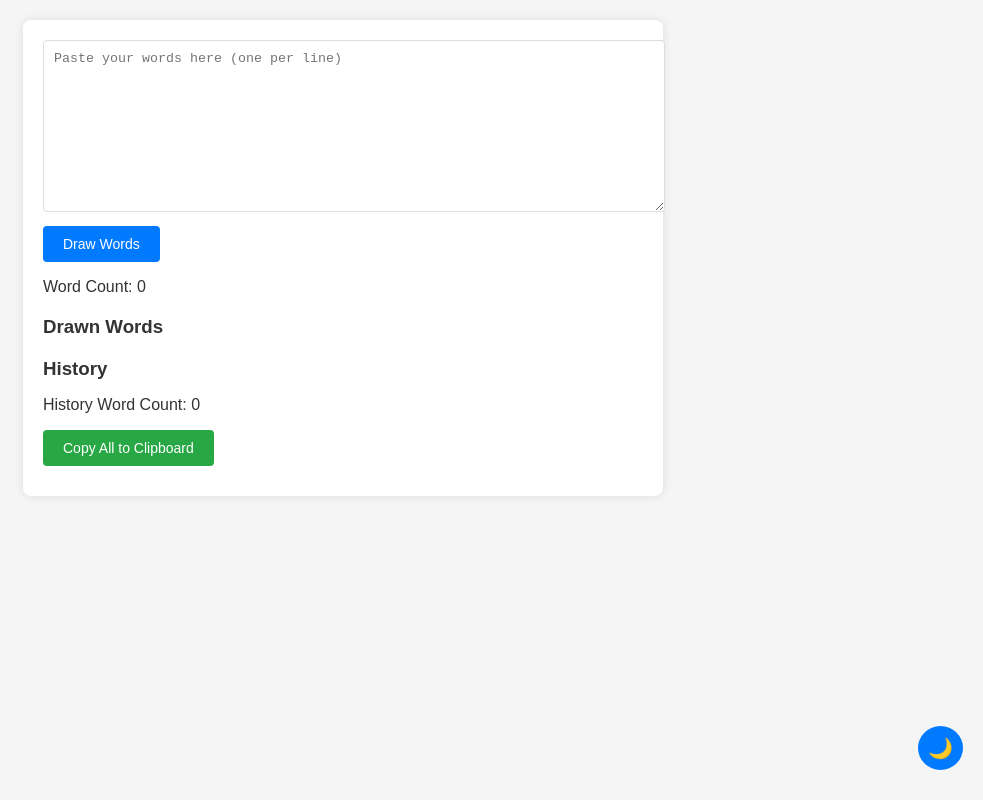
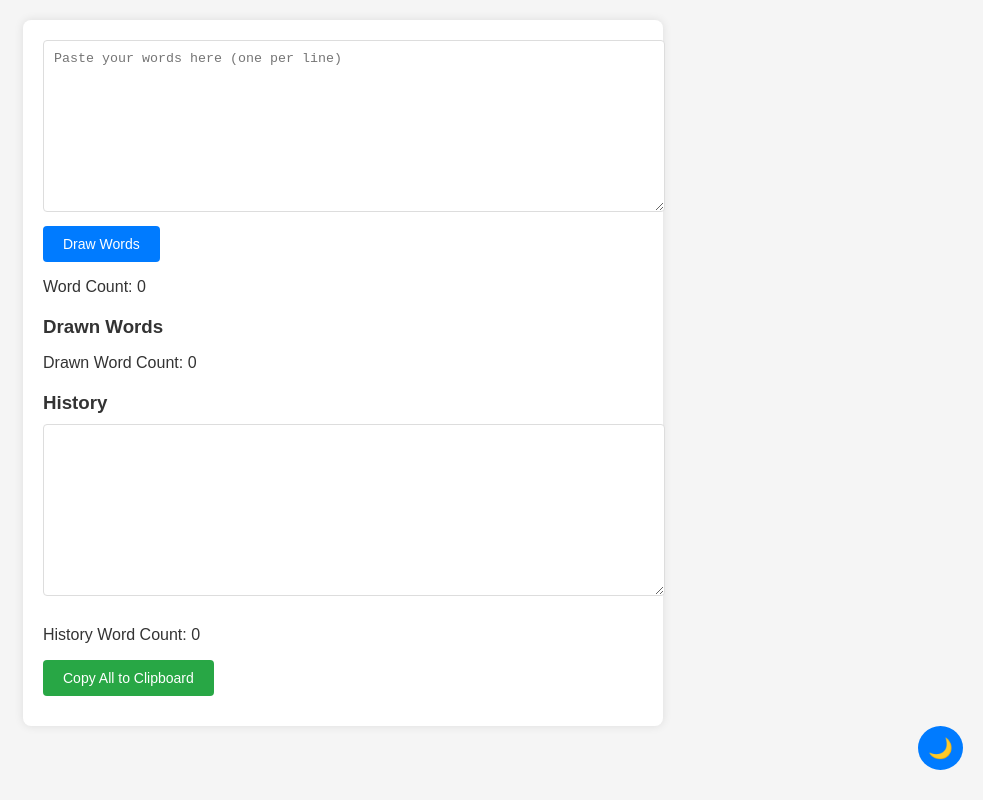
Before and after one commit to Vivek114an/Random-words, a plain HTML site: page index.html in a window 1280 px wide. Shown: the whole page, without its empty margins (297-1280 px from the left). Drawn offline with Linux system fonts and the light colour scheme.

Commit message:
Update index.html

```diff
--- a/index.html
+++ b/index.html
@@ -1,4 +1,3 @@
-
 <!DOCTYPE html>
 <html lang="en">
 <head>
@@ -16,11 +15,12 @@
         <div class="section">
             <h3>Drawn Words</h3>
             <ul id="drawnWords"></ul>
+            <p id="drawnWordCount">Drawn Word Count: 0</p>
         </div>
 
         <div class="section">
             <h3>History</h3>
-            <ul id="historyWords"></ul>
+            <textarea id="historyWords" readonly></textarea>
             <p id="historyWordCount">History Word Count: 0</p>
             <button id="copyHistoryButton">Copy All to Clipboard</button>
         </div>
```
